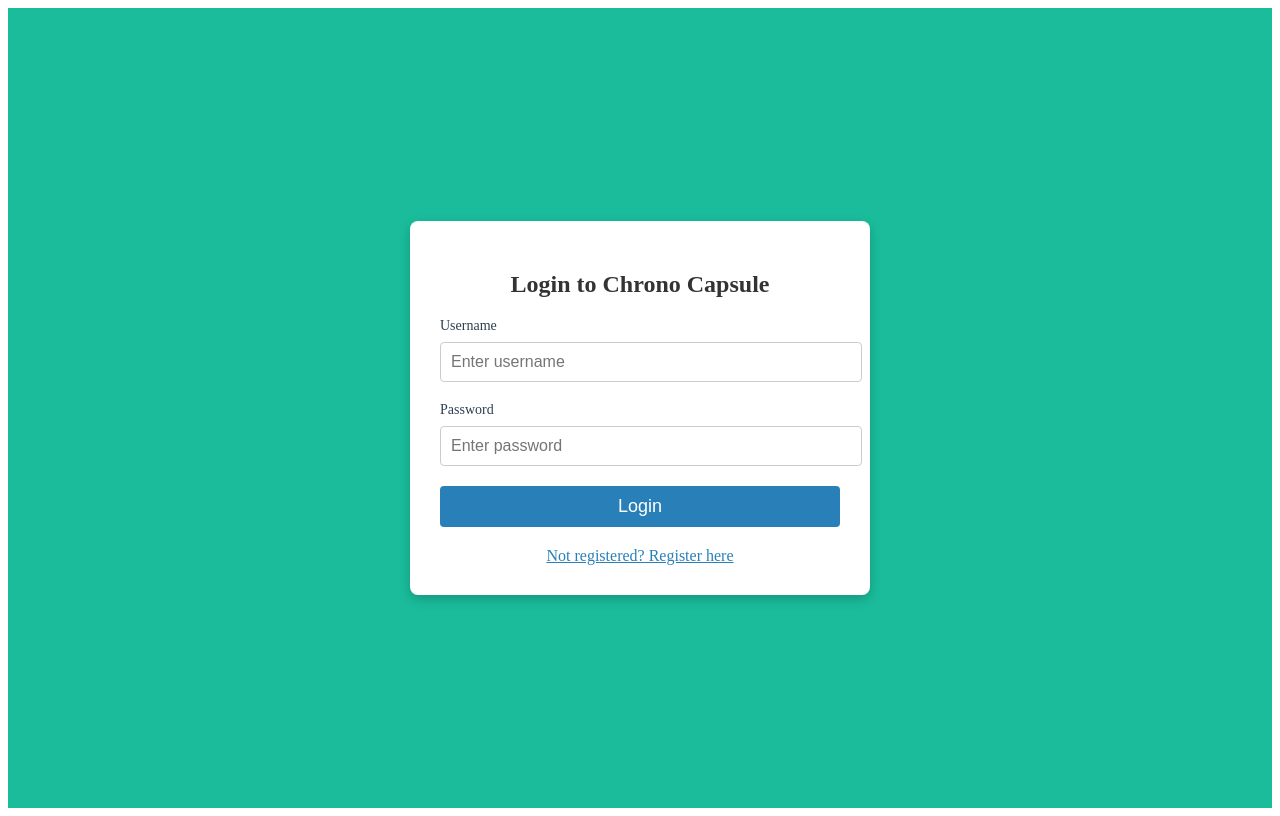
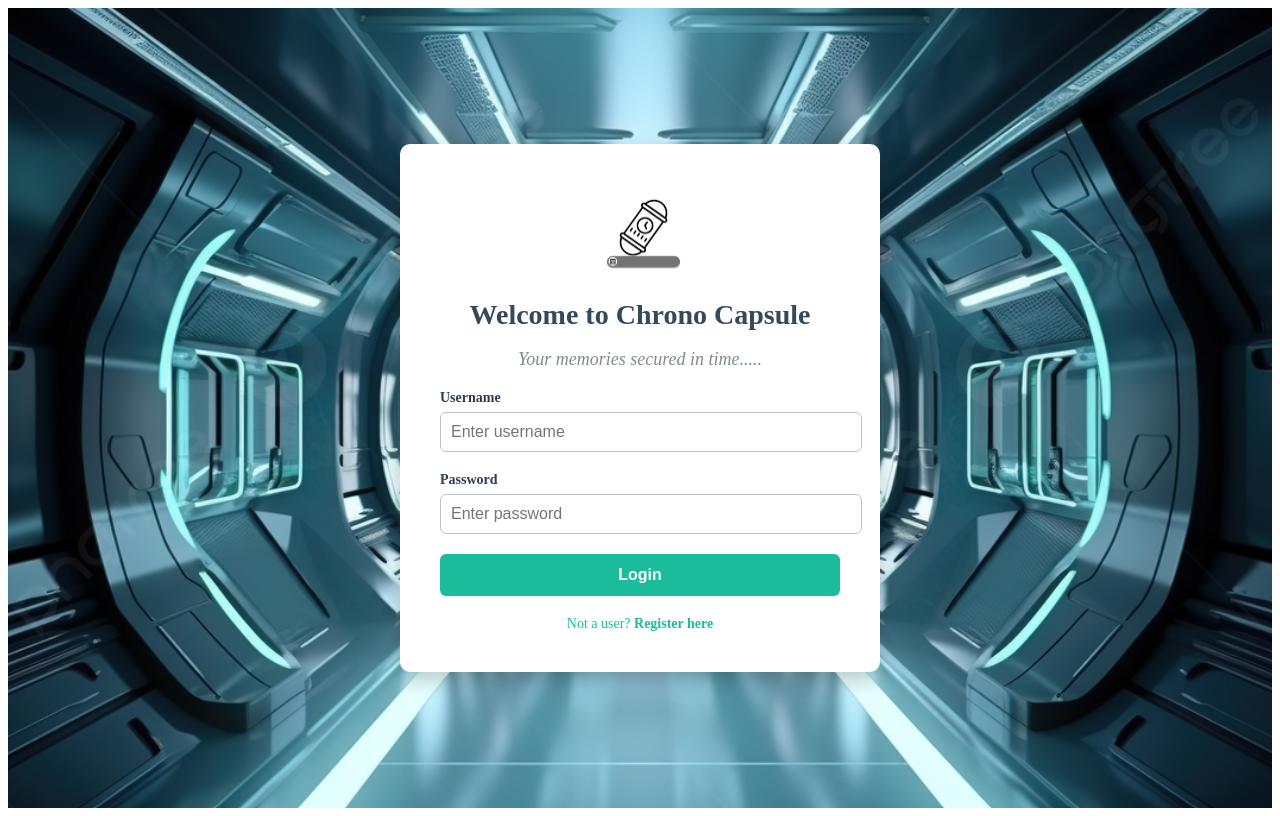
Before and after one commit to umeshkarunarathna/ChronoCapsule_FE, a Vue app: page /login in a window 1280 px wide. Built offline with nearby package versions, Linux system fonts and the light colour scheme.

Commit message:
Login & Registration Pages
Modified the design

```diff
--- a/src/components/LogIn.vue
+++ b/src/components/LogIn.vue
@@ -1,22 +1,42 @@
 <template>
-  <div class="login-container">
+  <div class="login-container" >
     <div class="login-card">
-      <h2>Login to Chrono Capsule</h2>
+      <!-- Application Logo -->
+      <div class="logo-container">
+        <img src="@/assets/ccLogo.png" alt="Chrono Capsule Logo" class="app-logo" />
+      </div>
+
+      <!-- Heading -->
+      <h2>Welcome to Chrono Capsule</h2>
+      <p class="subtitle">Your memories secured in time.....</p>
+
+      <!-- Login Form -->
       <form @submit.prevent="login">
         <div class="form-group">
           <label for="username">Username</label>
-          <input type="text" id="username" v-model="username" placeholder="Enter username" required />
+          <input
+            type="text"
+            id="username"
+            v-model="username"
+            placeholder="Enter username"
+            required
+          />
         </div>
         <div class="form-group">
           <label for="password">Password</label>
-          <input type="password" id="password" v-model="password" placeholder="Enter password" required />
+          <input
+            type="password"
+            id="password"
+            v-model="password"
+            placeholder="Enter password"
+            required
+          />
         </div>
         <button type="submit" class="login-button">Login</button>
       </form>
 
-      <!-- Link to navigate to registration page -->
       <a @click.prevent="goToRegisterPage" class="register-link">
-        Not registered? Register here
+        Not a user? <strong>Register here</strong>
       </a>
     </div>
   </div>
@@ -63,88 +83,118 @@ export default {
       }
     },
     goToRegisterPage() {
-      this.$router.push('/register'); // Navigate to the registration page
+      this.$router.push('/register');
     }
   }
 };
+
 </script>
 
 <style scoped>
-/* Centering the login form on the page */
+
 .login-container {
+  background: url("@/assets/CapsuleBackground.jpg") center/cover no-repeat;
   display: flex;
   justify-content: center;
   align-items: center;
   height: 100vh;
-  background-color: #1abc9c; /* Background color matching the header */
+  position: relative;
 }
 
-/* Styling for the login card */
-.login-card {
-  width: 400px;
-  padding: 30px;
-  background-color: white;
-  border-radius: 8px;
-  box-shadow: 0 4px 12px rgba(0, 0, 0, 0.2);
-  text-align: center;
+.login-container::before {
+  content: '';
+  position: absolute;
+  top: 0;
+  left: 0;
+  width: 100%;
+  height: 100%;
+  background: rgba(0, 0, 0, 0.4);
+  z-index: -1;
 }
 
-/* Form styling */
+
+.login-card {
+  background-color: #ffffff;
+  padding: 40px;
+  border-radius: 10px;
+  box-shadow: 0 8px 20px rgba(0, 0, 0, 0.2);
+  text-align: center;
+  max-width: 400px;
+  width: 100%;
+}
+
+
+.app-logo {
+  width: 100px;
+  height: auto;
+}
+
+
+h2 {
+  color: #34495e;
+  margin-bottom: 10px;
+  font-size: 28px;
+  font-weight: bold;
+}
+.subtitle {
+  font-size: 18px;
+  font-style: italic;
+  color: #7f8c8d;
+  margin-bottom: 20px;
+}
+
+
 .form-group {
   margin-bottom: 20px;
   text-align: left;
 }
-
 .form-group label {
   display: block;
-  margin-bottom: 8px;
+  margin-bottom: 6px;
   color: #2c3e50;
   font-size: 14px;
+  font-weight: bold;
 }
-
 .form-group input {
   width: 100%;
   padding: 10px;
   font-size: 16px;
-  border: 1px solid #ccc;
-  border-radius: 4px;
+  border: 1px solid #bdc3c7;
+  border-radius: 6px;
+  transition: border-color 0.3s;
+}
+.form-group input:focus {
+  outline: none;
+  border-color: #1abc9c;
 }
 
-/* Button styling */
+
 .login-button {
   width: 100%;
-  padding: 10px;
-  background-color: #2980b9; /* Matching the blue color in the theme */
-  color: white;
+  padding: 12px;
+  background: #1abc9c;
+  color: #ffffff;
   border: none;
-  border-radius: 4px;
-  font-size: 18px;
+  border-radius: 6px;
+  font-size: 16px;
+  font-weight: bold;
   cursor: pointer;
   transition: background-color 0.3s;
 }
-
 .login-button:hover {
-  background-color: #f39c12; /* Orange hover effect to match theme */
+  background: #16a085;
 }
 
-/* Styling for the registration link */
 .register-link {
+  display: inline-block;
   margin-top: 20px;
-  display: inline-block;
-  color: #2980b9; /* Blue color to indicate a clickable link */
+  color: #1abc9c;
+  font-size: 14px;
+  text-decoration: none;
   cursor: pointer;
-  font-size: 16px;
-  text-decoration: underline;
   transition: color 0.3s;
 }
-
 .register-link:hover {
-  color: #f39c12; /* Hover color for link */
-}
-
-h2 {
-  color: #333;
-  margin-bottom: 20px;
-  font-size: 24px;
+  color: #16a085;
 }
 </style>
--- a/src/components/UserRegister.vue
+++ b/src/components/UserRegister.vue
@@ -1,7 +1,12 @@
 <template>
   <div class="register-container">
     <div class="register-card">
+
+      <div class="logo-section">
+        <img src="@/assets/ccLogo.png" alt="Chrono Capsule Logo" class="logo" />
+      </div>
       <h2>User Registration Chrono Capsule</h2>
+      <p class="subtitle">Your memories secured in time.....</p>
       <form @submit.prevent="registerUser">
         <div class="form-group">
           <label for="username">Username</label>
@@ -22,11 +27,12 @@
       </form>
 
       <div class="link-to-login">
-        <p>Already have an account? <router-link to="/login">Login here</router-link></p>
+        <p>Already have an account? <router-link to="/login"><strong>Login here</strong></router-link></p>
       </div>
     </div>
   </div>
 </template>
+
 
 <script>
 import axios from 'axios';
@@ -51,8 +57,11 @@ export default {
 
         if (response.status === 200) {
           // Redirect to the login page after successful registration
+          alert('Registration successful');
           this.$router.push('/login');
         }
+
+
       } catch (error) {
         console.error('Registration error:', error);
         if (error.response && error.response.data) {
@@ -67,16 +76,14 @@ export default {
 </script>
 
 <style scoped>
-/* Centering the login form on the page */
 .register-container {
   display: flex;
   justify-content: center;
   align-items: center;
   height: 100vh;
-  background-color: #1abc9c; /* Background color matching the header */
+  background: url("@/assets/CapsuleBackground.jpg") center/cover no-repeat;
 }
 
-/* Styling for the login card */
 .register-card {
   width: 400px;
   padding: 30px;
@@ -84,9 +91,27 @@ export default {
   border-radius: 8px;
   box-shadow: 0 4px 12px rgba(0, 0, 0, 0.2);
   text-align: center;
+  position: relative;
 }
 
-/* Form styling */
+.logo-section {
+  margin-bottom: 20px;
+}
+
+.logo {
+  max-width: 120px;
+  height: auto;
+  display: block;
+  margin: 0 auto;
+}
+
+.subtitle {
+  font-size: 18px;
+  font-style: italic;
+  color: #7f8c8d;
+  margin-bottom: 20px;
+}
+
 .form-group {
   margin-bottom: 20px;
   text-align: left;
@@ -97,6 +122,7 @@ export default {
   margin-bottom: 8px;
   color: #2c3e50;
   font-size: 14px;
+  font-weight: bold;
 }
 
 .form-group input {
@@ -107,11 +133,10 @@ export default {
   border-radius: 4px;
 }
 
-/* Button styling */
 .register-button {
   width: 100%;
   padding: 10px;
-  background-color: #2980b9; /* Matching the blue color in the theme */
+  background: #1abc9c;
   color: white;
   border: none;
   border-radius: 4px;
@@ -121,7 +146,7 @@ export default {
 }
 
 .register-button:hover {
-  background-color: #f39c12; /* Orange hover effect to match theme */
+  background: #16a085;
 }
 
 h2 {
@@ -131,11 +156,16 @@ h2 {
 }
 
 .link-to-login {
-  margin-top: 15px;
+  display: inline-block;
+  margin-top: 20px;
+  color: #1abc9c;
+  font-size: 14px;
+  text-decoration: none;
+  cursor: pointer;
+  transition: color 0.3s;
 }
 
-.link-to-login p {
-  font-size: 14px;
-  color: #2980b9;
+.link-to-login :hover{
+  color: #16a085;
 }
 </style>
```
Also changed, not shown: src/assets/CapsuleBackground.jpg (added).
